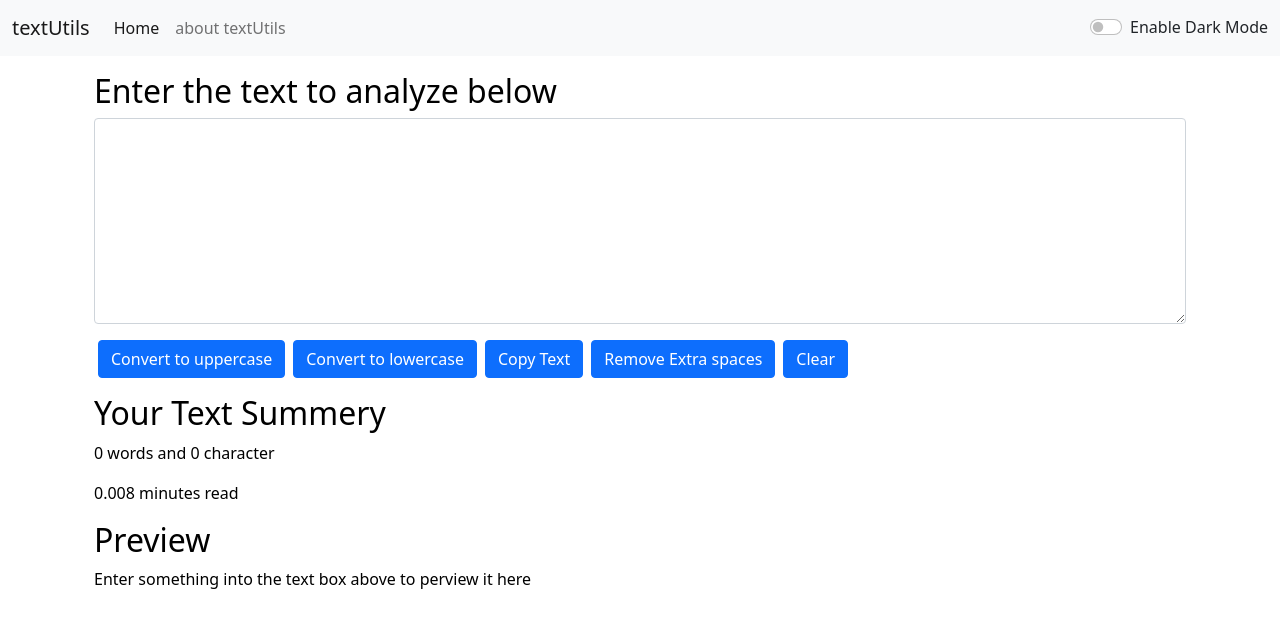
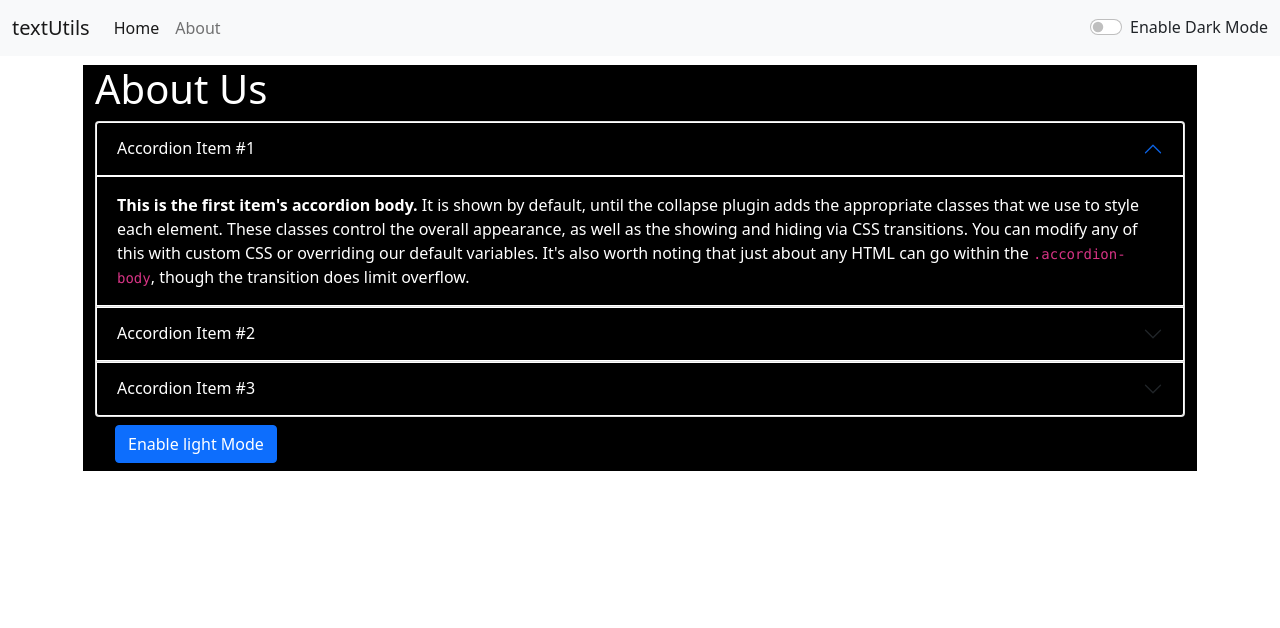
Before and after one commit to sandy271312/React-Project, a React (Create React App) app: page /about in a window 1280 px wide. Shown: the top 628 px of the page. Built offline with nearby package versions, Linux system fonts and the light colour scheme.

Commit message:
Page change feature is added by using router

```diff
--- a/package.json
+++ b/package.json
@@ -8,6 +8,7 @@
     "@testing-library/user-event": "^13.5.0",
     "react": "^17.0.2",
     "react-dom": "^17.0.2",
+    "react-router-dom": "^6.3.0",
     "react-scripts": "^2.1.3",
     "web-vitals": "^2.1.4"
   },
--- a/src/App.js
+++ b/src/App.js
@@ -1,11 +1,18 @@
 import React,{useState} from 'react';
 import Navbar from './components/ Navbar';
-//import About from './components/About';
-import Alert from './components/Alert.js';
+import About from './components/About';
+import Alert from './components/Alert';
+import TextForms from './components/TextForms';
+import { BrowserRouter as Router, Routes, Route} from "react-router-dom";
 
 
+// import {
+//   BrowserRouter as Router,
+//   Switch,
+//   Route,
+//   Link
+// } from "react-router-dom";
 
-import TextForms from './components/TextForms'
 export function App() {
   const [mode,setMode]=useState('light');
 
@@ -30,25 +37,32 @@ const togglemode=()=>{
    const [alert,setAlert]=useState(null);
    const showAlert=(message,type)=>{
       setAlert({
-              msg:message,
-              type:type
-      });
+      msg: message,
+      type: type
+    });
 
-        setTimeout(()=>{
-          setAlert(null);
-        },2000);
+    setTimeout(() => {
+      setAlert(null);
+    }, 2000);
   }
 
 
   return (
     <>
       {/* <Navbar /> */}
-      <Navbar title="textUtils" mode={mode} togglemode={togglemode} about="about textUtils" />
+      <Navbar title="textUtils" mode={mode} togglemode={togglemode} about="About" />
       <Alert alert={alert}/>
-      <div className='container my-3'>
-        <TextForms showAlert={showAlert} mode={mode} heading="Enter the text to analyze below"/>
-        {/* <About/> */}
-      </div>
+      <Router>
+   <div className="container">
+           <Routes>
+           <Route exact path="/" element={<TextForms showAlert={showAlert} heading="Enter text to Analyze below" mode={mode} /> }>
+            </Route>
+            <Route exact path="/about" element={<About />}>
+            </Route>
+
+          </Routes>
+        </div>
+        </Router>
 
     </>
   );
--- a/src/components/ Navbar.js
+++ b/src/components/ Navbar.js
@@ -1,21 +1,25 @@
 import React from 'react'
 import PropTypes from 'prop-types'
+//import { Link } from 'react-router-dom'
+import { BrowserRouter as Router, Link } from "react-router-dom";
+
 
 export default function  Navbar(props) {
   return (
+   <Router>
     <nav className={`navbar navbar-expand-lg navbar-${props.mode} bg-${props.mode}`}>
     <div className="container-fluid">
-      <a className="navbar-brand" href="/">{props.title}</a>
+      <Link className="navbar-brand" to="/">{props.title}</Link>
       <button className="navbar-toggler" type="button" data-bs-toggle="collapse" data-bs-target="#navbarSupportedContent" aria-controls="navbarSupportedContent" aria-expanded="false" aria-label="Toggle navigation">
         <span className="navbar-toggler-icon"></span>
       </button>
       <div className="collapse navbar-collapse" id="navbarSupportedContent">
         <ul className="navbar-nav me-auto mb-2 mb-lg-0">
           <li className="nav-item">
-            <a className="nav-link active" aria-current="page" href="/">Home</a>
+            <Link className="nav-link active" aria-current="page" to="/">Home</Link>
           </li>
           <li className="nav-item">
-            <a className="nav-link" href="/">{props.about}</a>
+            <Link className="nav-link" to="/about">{props.about}</Link>
           </li>
         </ul>
         {/* <form className="d-flex">
@@ -29,6 +33,8 @@ export default function  Navbar(props) {
       </div>
     </div>
     </nav>
+    </Router>
+
   )
 }
 
--- a/src/components/About.js
+++ b/src/components/About.js
@@ -1,7 +1,7 @@
 import React,{useState} from 'react'
 
 export default function About() {
-    const [btnText,setBtnText]=useState("Enable Dark Mode")
+    const [btnText,setBtnText]=useState("Enable light Mode")
     const [myStyle, setMyStyle]=useState({
                                           color:'white',
                                           backgroundColor:'black',
```
Also changed, not shown: 1 other file (tests, documents, lock files or other folders).
